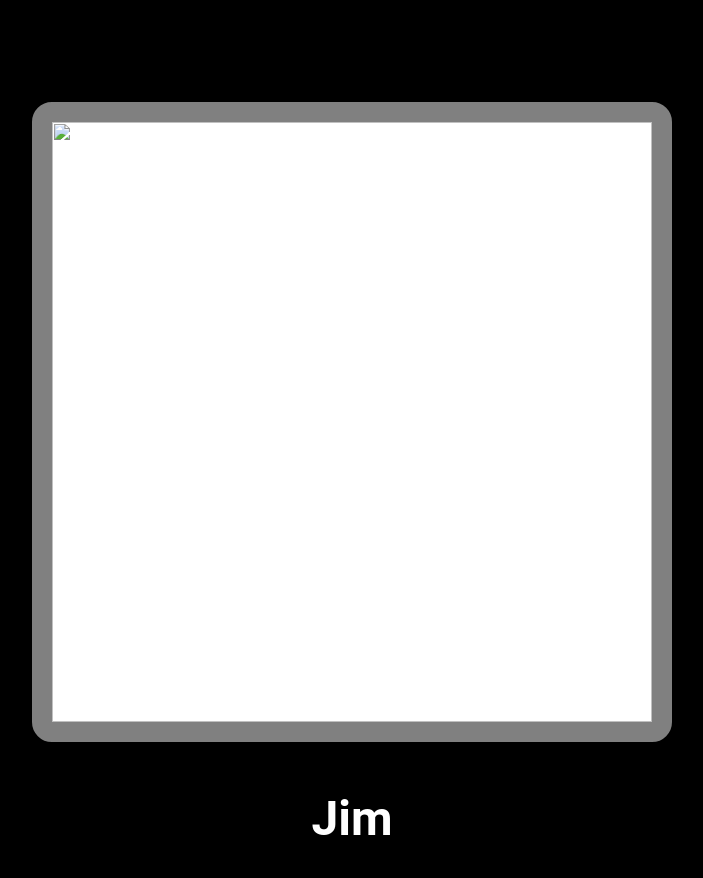
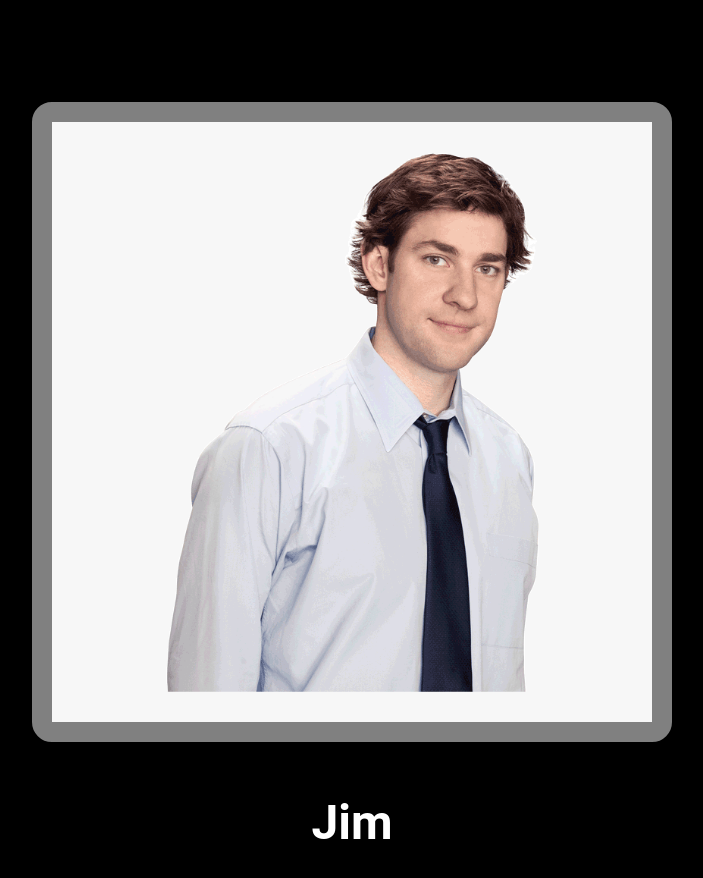
Before and after one commit to Zkinthos/landing-page, a plain HTML site: page index.html in a window 1280 px wide. Shown: the part 2587-3465 px from the top of the page, without its empty margins (288-991 px from the left). Drawn offline with Linux system fonts and the light colour scheme.

Commit message:
correction with image rendering

```diff
--- a/index.html
+++ b/index.html
@@ -41,7 +41,7 @@
                         <p>Dwight</p>
                     </div>
                     <div>
-                        <img src="img/">
+                        <img src="img/jim.png">
                         <p>Jim</p>
                     </div>
                     <div>
```
